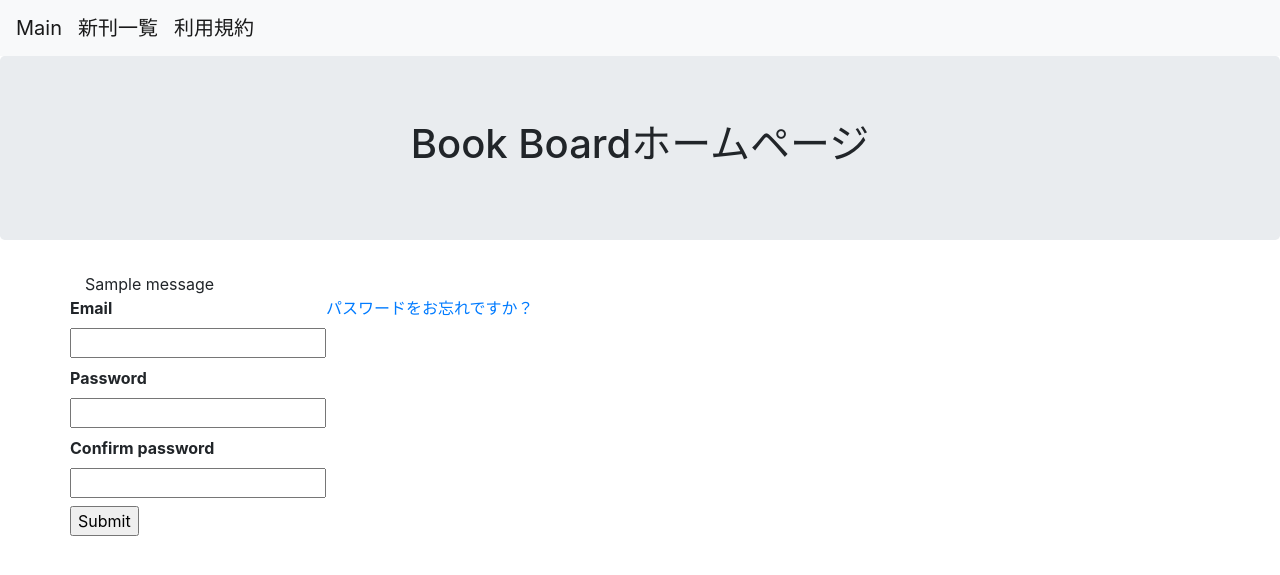
After one commit to hagatasdelus/flask, a Flask app: template flaskr/templates/login.html in a window 1280 px wide. The commit adds this page. Shown: the top 575 px of the page. Run offline with Flask 3, Linux system fonts and the light colour scheme; the template is opened without the code that fills it, so the values that code supplies are empty, except form fields; one stand-in notice (Sample message) is shown; form fields are guessed from the names that the template uses; some libraries are stand-ins or nearby versions.

Commit message:
update to load and to add forms

```diff
--- /dev/null
+++ b/flaskr/templates/_formhelpers.html
@@ -0,0 +1,12 @@
+{% macro render_field(field) %}
+<dt>{{ field.label }}
+    <dd>{{ field(**kwargs)|safe }}
+        {% if field.errors %}
+        <ul class=errors>
+            {% for error in field.errors %}
+            <li>{{ error }}</li>
+            {% endfor %}
+        </ul>
+        {% endif %}
+    </dd>
+{% endmacro %}
--- /dev/null
+++ b/flaskr/templates/login.html
@@ -0,0 +1,22 @@
+{% from "_formhelpers.html" import render_field %}
+{% extends "base.html" %}
+{% block title %}
+ログイン - {{ super() }}
+{% endblock %}
+{% block content %}
+{% for message in get_flashed_messages() %}
+{{ message }}
+{% endfor %}
+<div class="row">
+    <form method="POST"> {# 以下で入力されたものはPOSTでlogin関数に戻す。最初はformには何も入らない #}
+        {{ form.csrf_token }}
+        {{ render_field(form.email) }}
+        {{ render_field(form.password) }}
+        {{ render_field(form.confirm_password) }}
+        {{ form.submit() }}
+    </form>
+    <a href="{{url_for('app.forgot_password')}}">
+        パスワードをお忘れですか？
+    </a>    {#パスワード再設定用のリンク#}
+</div>
+{% endblock %}
--- a/flaskr/templates/newtitle.html
+++ b/flaskr/templates/newtitle.html
@@ -12,7 +12,7 @@
             {% for book in book_list %}
                 <tr align="center">
                     <td>
-                        <a href="{{ url_for('book_detail', book_number=book.number) }}">
+                        <a href="{{ url_for('app.book_detail', book_number=book.number) }}">
                             {{ book.title }}
                         </a>
                     </td>
--- a/flaskr/views.py
+++ b/flaskr/views.py
@@ -21,7 +21,6 @@ book_list = [
 
 
 @bp.route('/')
-
 def main():
     # session['url'] = 'app.home'
     return render_template('main.html')
```
Also changed, not shown: flaskr/forms.py (+14 -5 lines).
